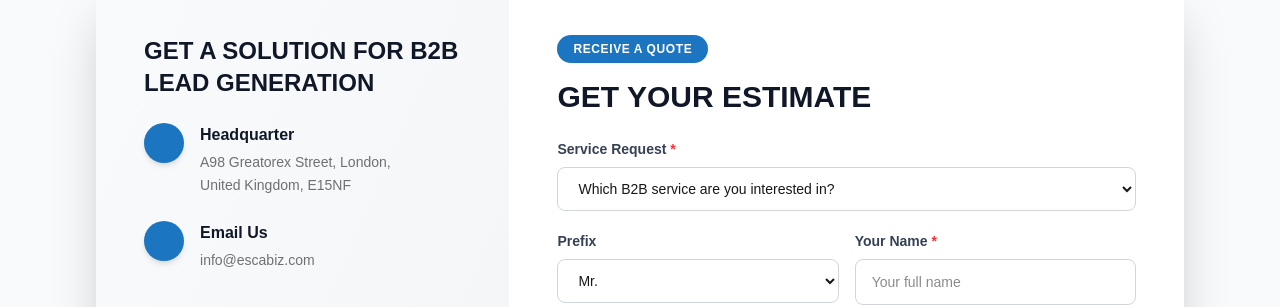
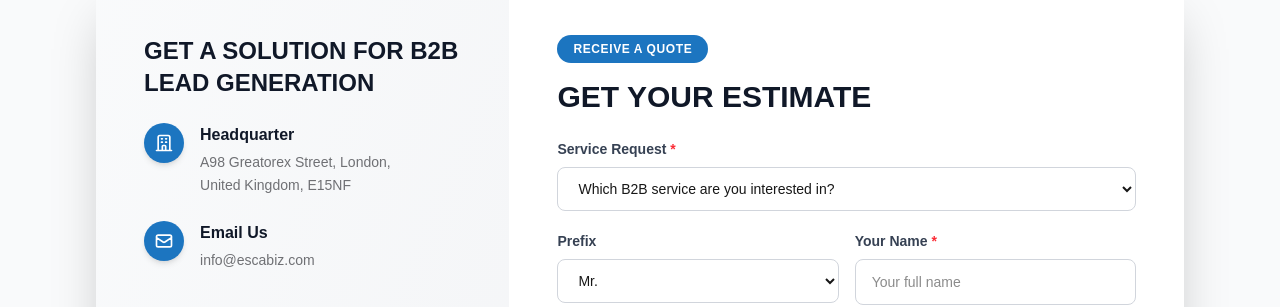
Before and after one commit to Sharmeen-Rauf/escabiz, a Next.js app: page / in a window 1280 px wide. Shown: the part 7540-7847 px from the top of the page. Built offline with nearby package versions, Linux system fonts and the light colour scheme.

Commit message:
Replace Font Awesome icons with SVGs for Contact Items on Home page to improve visual clarity and maintainability.

```diff
--- a/src/app/page.tsx
+++ b/src/app/page.tsx
@@ -1114,7 +1114,9 @@ export default function Home() {
                       {/* Contact Item 1 */}
                       <div className="flex items-start space-x-4">
                         <div className="bg-[#1c75c0] text-white w-10 h-10 rounded-full flex items-center justify-center flex-shrink-0 shadow-md">
-                          <i className="fas fa-building text-lg"></i>
+                          <svg className="w-5 h-5" fill="none" stroke="currentColor" viewBox="0 0 24 24">
+                            <path strokeLinecap="round" strokeLinejoin="round" strokeWidth={2} d="M19 21V5a2 2 0 00-2-2H7a2 2 0 00-2 2v16m14 0h2m-2 0h-5m-9 0H3m2 0h5M9 7h1m-1 4h1m4-4h1m-1 4h1m-5 10v-5a1 1 0 011-1h2a1 1 0 011 1v5m-4 0h4" />
+                          </svg>
                         </div>
                         <div>
                           <strong className="block text-gray-900 mb-1">Headquarter</strong>
@@ -1127,7 +1129,9 @@ export default function Home() {
                       {/* Contact Item 2 */}
                       <div className="flex items-start space-x-4">
                         <div className="bg-[#1c75c0] text-white w-10 h-10 rounded-full flex items-center justify-center flex-shrink-0 shadow-md">
-                          <i className="fas fa-envelope text-lg"></i>
+                          <svg className="w-5 h-5" fill="none" stroke="currentColor" viewBox="0 0 24 24">
+                            <path strokeLinecap="round" strokeLinejoin="round" strokeWidth={2} d="M3 8l7.89 5.26a2 2 0 002.22 0L21 8M5 19h14a2 2 0 002-2V7a2 2 0 00-2-2H5a2 2 0 00-2 2v10a2 2 0 002 2z" />
+                          </svg>
                         </div>
                         <div>
                           <strong className="block text-gray-900 mb-1">Email Us</strong>
```
